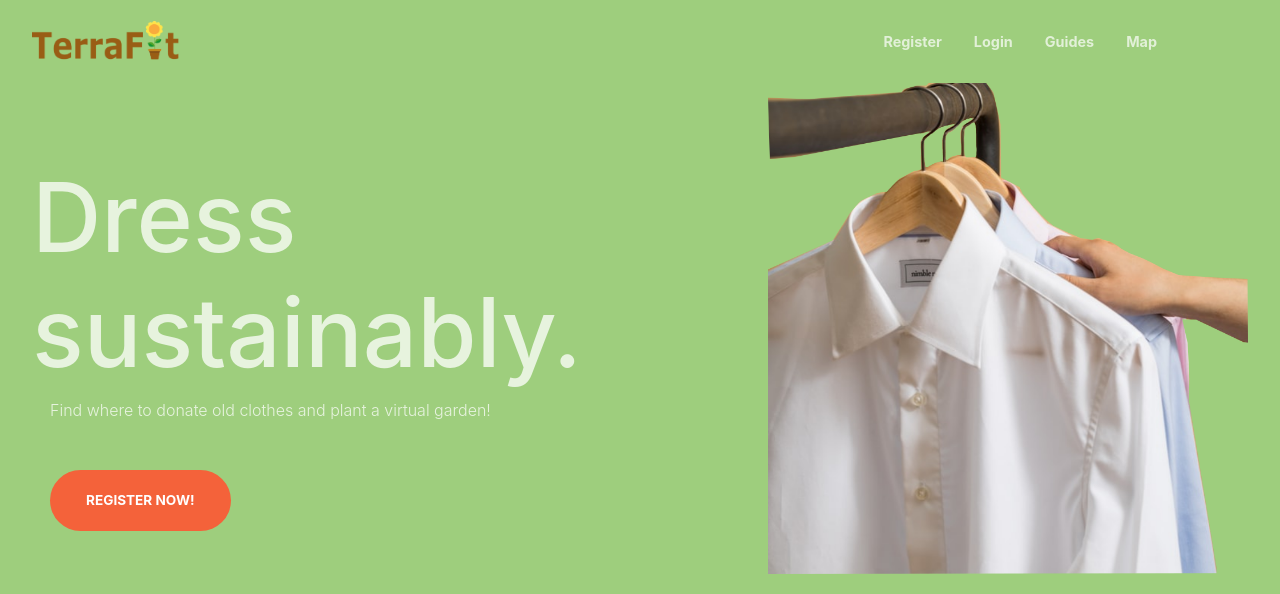
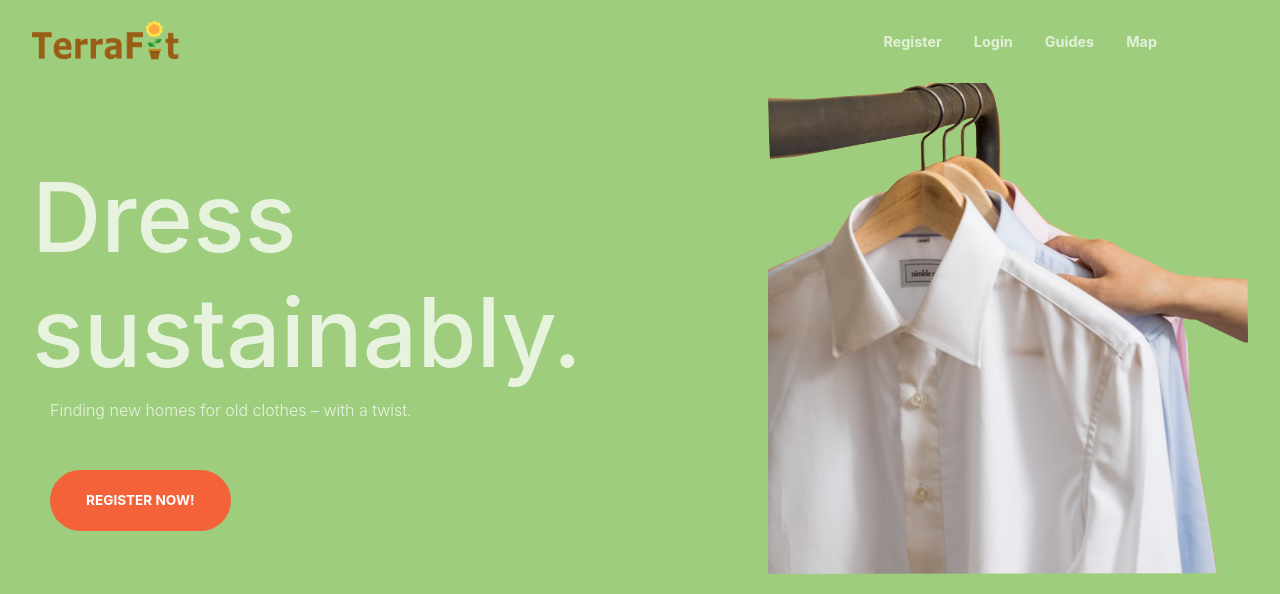
Before and after one commit to jacqw8/terrafit, a Flask app: page /index in a window 1280 px wide. Shown: the top 594 px of the page. Run offline with Flask 2, Linux system fonts and the light colour scheme; some libraries are stand-ins or nearby versions.

Commit message:
website description on index

```diff
--- a/terrafit/templates/index.html
+++ b/terrafit/templates/index.html
@@ -47,7 +47,7 @@
         <div >
 
             <div class="col-lg-8 align-self-baseline">
-                <p class="text-white-75 font-weight-light mb-5">Find where to donate old clothes and plant a virtual garden!</p>
+                <p class="text-white-75 font-weight-light mb-5">Finding new homes for old clothes – with a twist.</p>
                 {% if current_user.is_authenticated %}
                 <a class="btn btn-primary btn-xl js-scroll-trigger" href="{{ url_for('register') }}">My Garden!</a>
                 {% else %}
```
Also changed, not shown: terrafit/ml_clothes/new/im.png.
